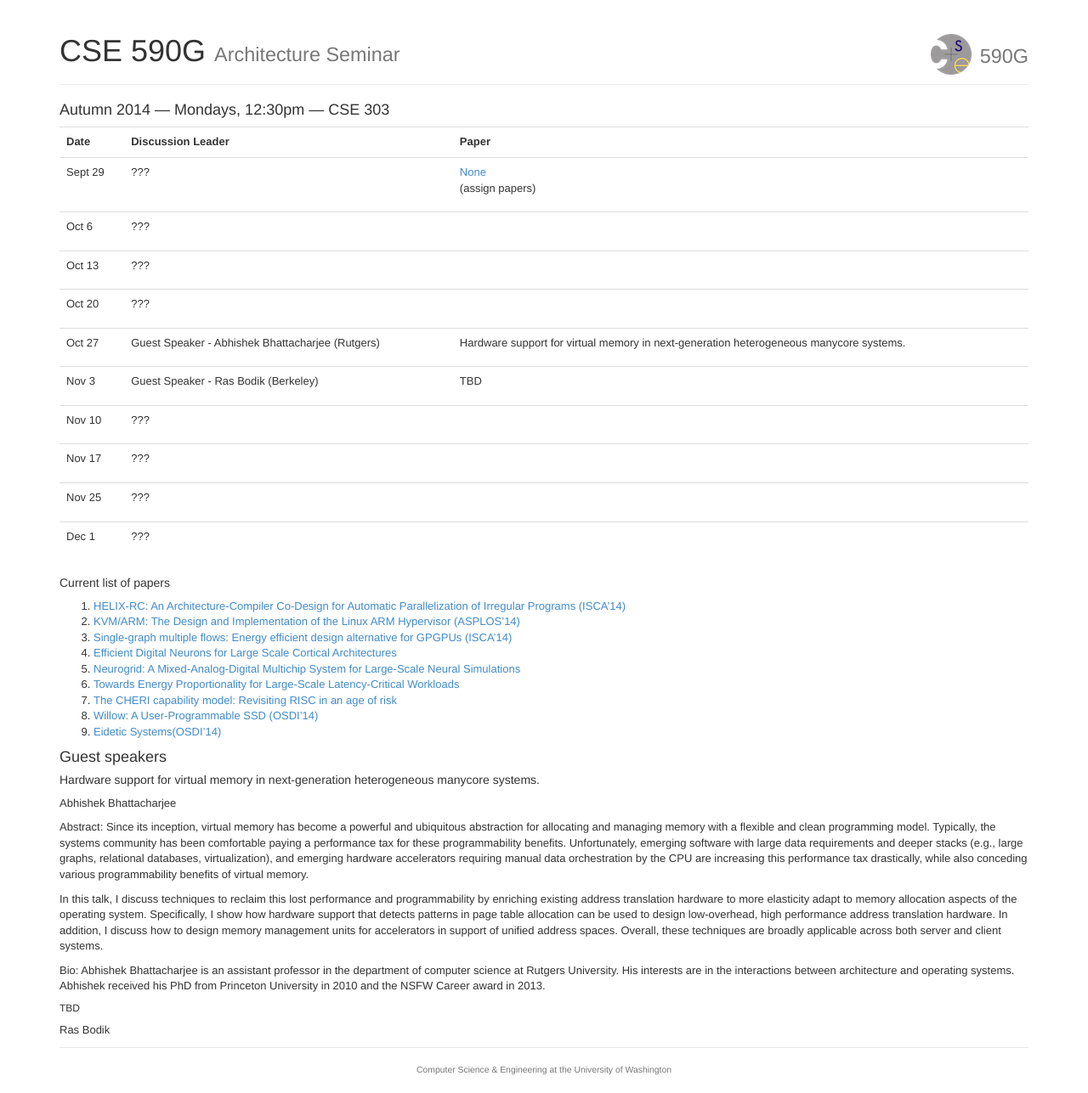
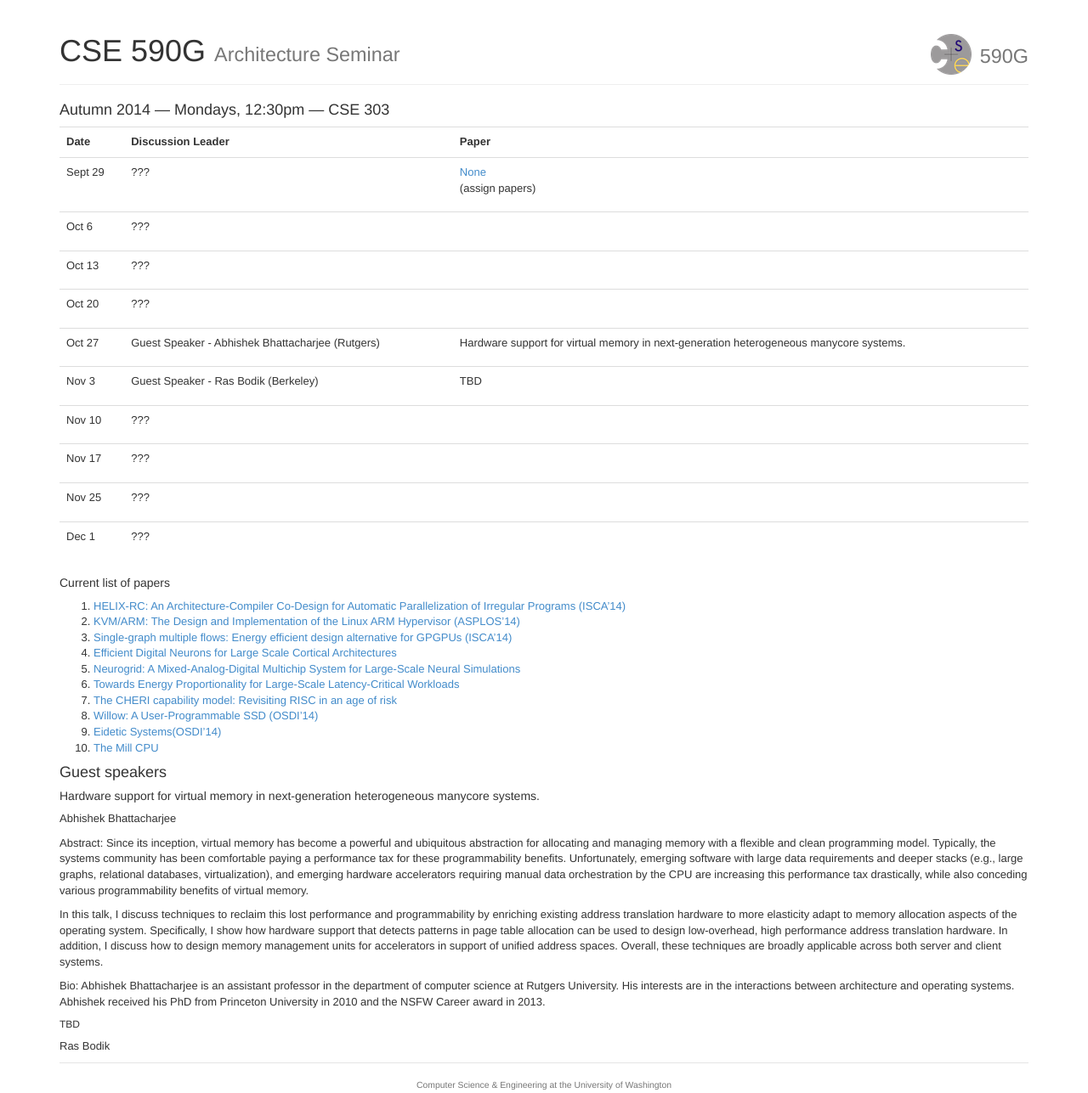
Before and after one commit to uwsampa/cse590g, a Jekyll site: the page built from 14au/index.md, in a window 1280 px wide. Shown: the whole page at 85% size. Built offline with Jekyll 4.4.1, drawn with Linux system fonts in a browser that asks for light colours; nearby versions of some CDN libraries; Markdown is read by kramdown in place of the engine named in the settings.

Commit message:
Update index.md

```diff
--- a/14au/index.md
+++ b/14au/index.md
@@ -37,7 +37,7 @@ layout: base
 7. [The CHERI capability model: Revisiting RISC in an age of risk](http://www.cl.cam.ac.uk/research/security/ctsrd/pdfs/201406-isca2014-cheri.pdf)
 8. [Willow: A User-Programmable SSD (OSDI'14)](http://cseweb.ucsd.edu/~swanson/papers/OSDI2014-Willow.pdf)
 9. [Eidetic Systems(OSDI'14)](http://web.eecs.umich.edu/~ddevec/papers/devecsery14.pdf)
-
+10. [The Mill CPU](http://millcomputing.com/docs/)
 
 
 
```
